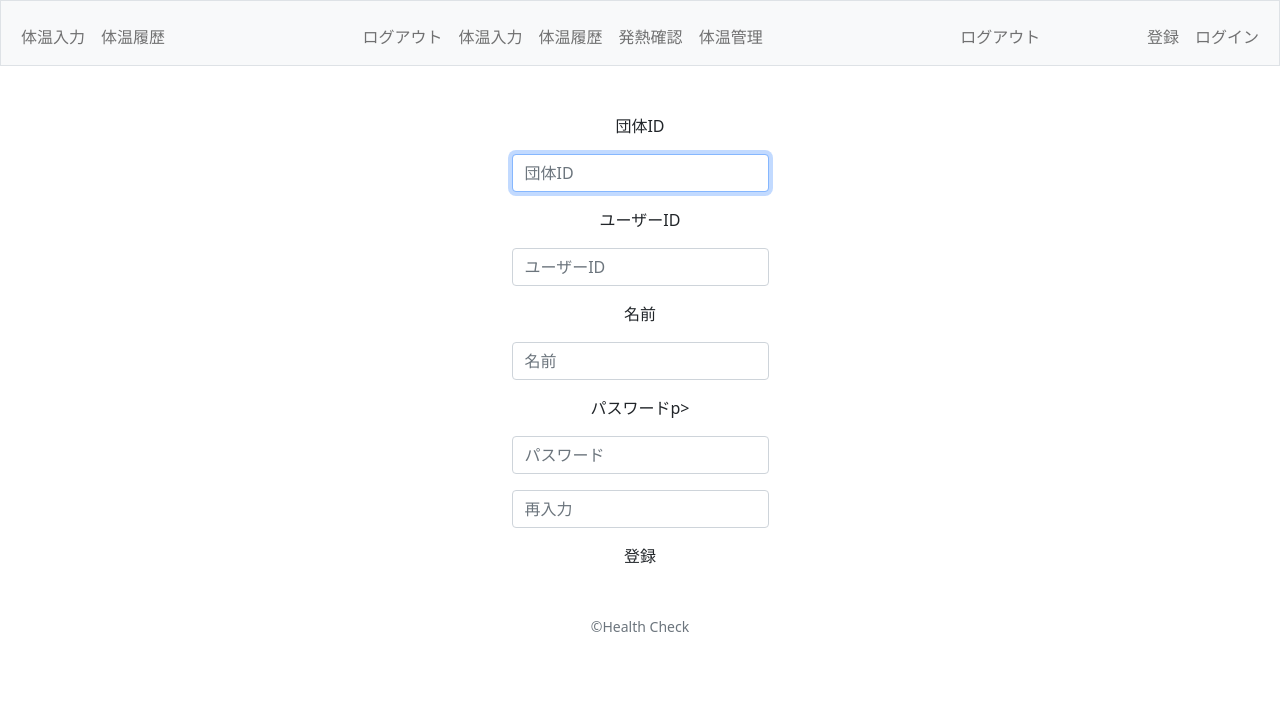
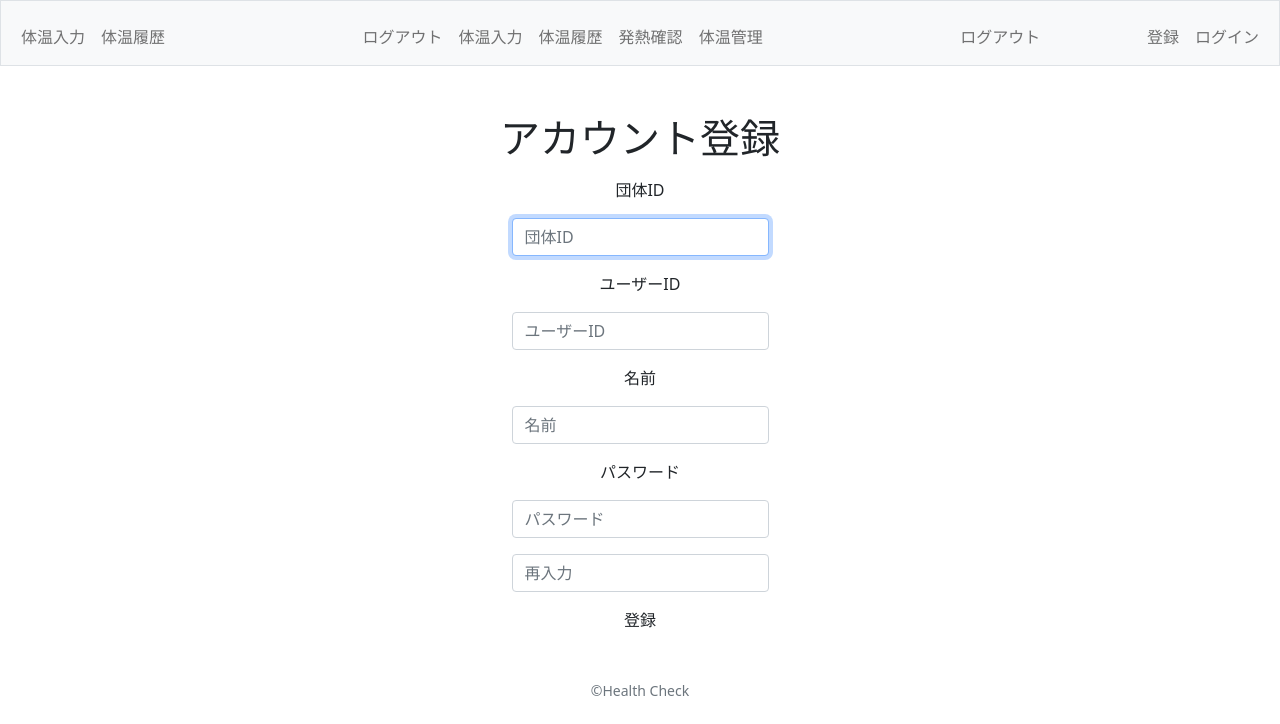
Before and after one commit to YoshiYoshiPro/Health-check-app, a Flask app: page /register in a window 1280 px wide. Shown: the top 724 px of the page. Run offline with Flask 2, Linux system fonts and the light colour scheme.

Commit message:
ddd, Sep 9/6/2022, YYYY, 4:10 A +0

```diff
--- a/app.py
+++ b/app.py
@@ -138,21 +138,27 @@ def register():
         #団体IDが既にあるかどうか
         check_group = cur.execute("SELECT group_id FROM groups WHERE group_id = ?", (groupid,))
         if check_group:
+            conn.close()
             return apology("register.html", "団体が存在しません")
 
         # ユーザーIDがかぶってないか確認。
         check_userid = cur.execute("SELECT id_user FROM users WHERE id_user = ?", (userid,))
         if check_userid:
+            conn.close()
             return apology("register.html", "既に登録済みではありませんか?")
 
         #パスワードと確認パスワードがかぶってないか確認
         if not password == confirmation:
+            conn.close()
             return apology("register.html", "パスワードが一致しません")
         password_hash = generate_password_hash(password, method="sha256")
 
         # データベースに登録 あとでもろもろ追加
         newdata = (userid, username, password_hash)
-        cur.execute("INSERT INTO users (id_user,username, hash) VALUES(?, ?, ?)", (userid, username, password_hash))
+        cur.execute("INSERT INTO users (id_user, username, hash) VALUES(?, ?, ?)", (newdata))
+        conn.commit()
+        conn.close()
+
         # リダイレクトでログイン画面に移動
         return redirect("/login")
 
--- a/templates/login.html
+++ b/templates/login.html
@@ -5,6 +5,7 @@
 {% endblock %}
 
 {% block main %}
+    <h1>ログイン</h1>
     <!-- エラーメッセージ -->
     <p style="color:red">{{ message }}</p>
 
--- a/templates/register.html
+++ b/templates/register.html
@@ -1,10 +1,14 @@
 {% extends "layout.html" %}
 
 {% block title %}
-    Register
+    登録
 {% endblock %}
 
 {% block main %}
+    <h1>アカウント登録</h1>
+    <!-- エラーメッセージ -->
+    <p style="color:red">{{ message }}</p>
+
     <form action="/register" method="post">
         <p>団体ID</p>
         <div class="mb-3">
@@ -18,7 +22,7 @@
         <div class="mb-3">
             <input autocomplete="off" autofocus class="form-control mx-auto w-auto" id="username" name="username" placeholder="名前" type="text">
         </div>
-        <p>パスワードp>
+        <p>パスワード</p>
         <div class="mb-3">
             <input class="form-control mx-auto w-auto" id="password" name="password" placeholder="パスワード" type="password">
         </div>
```
